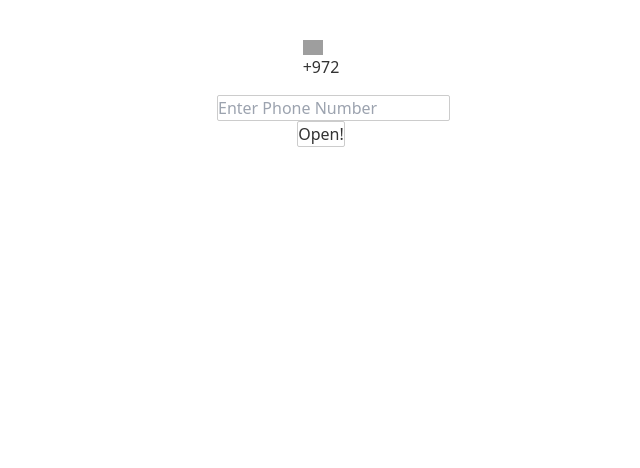
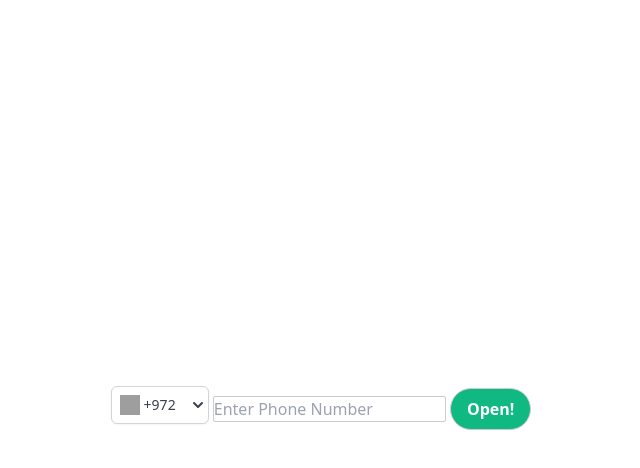
Before and after one commit to nivzelber/open-whatsapp-chat, a Svelte app: page / in a window 1280 px wide. Shown: the top 468 px of the page, without its empty margins (319-959 px from the left). Built offline with nearby package versions, Linux system fonts and the light colour scheme; grey boxes are pictures that could not be loaded.

Commit message:
do a whole lot of design stuff

```diff
--- a/src/App.svelte
+++ b/src/App.svelte
@@ -8,4 +8,24 @@
   @tailwind base;
   @tailwind components;
   @tailwind utilities;
+
+  :global(::-webkit-scrollbar) {
+    width: 2px;
+  }
+
+  :global(::-webkit-scrollbar-track) {
+    background: #f1f1f1;
+  }
+
+  :global(::-webkit-scrollbar-thumb) {
+    background: #888;
+  }
+
+  :global(::-webkit-scrollbar-thumb:hover) {
+    background: #555;
+  }
+
+  :global(body) {
+    overflow-y: hidden;
+  }
 </style>
--- a/src/country-codes.json
+++ b/src/country-codes.json
@@ -63,11 +63,6 @@
     "name": "Aruba",
     "dialCode": "297",
     "isoCode": "AW"
-  },
-  {
-    "name": "Ascension Island",
-    "dialCode": "247",
-    "isoCode": "AC"
   },
   {
     "name": "Australia",
--- a/src/whatsapp-form.svelte
+++ b/src/whatsapp-form.svelte
@@ -15,94 +15,114 @@
   }; // default option
   export let phoneNumber: number;
 
+  export let show = false;
+
   export let whatsappURL = "https://wa.me/";
 </script>
 
-<main>
-  <div class="dropdown">
-    <button class="dropbtn">
+<main class="flex h-screen" on:click={() => (show = false)}>
+  <div class="m-auto">
+    <!-- This example requires Tailwind CSS v2.0+ -->
+    <div
+      class="relative inline-block text-left"
+      on:click={e => {
+        e.stopImmediatePropagation();
+        show = !show;
+      }}
+    >
+      <div>
+        <button
+          type="button"
+          class="inline-flex justify-center w-full rounded-md border border-gray-300 shadow-sm px-1 py-1 bg-white text-sm font-medium text-gray-700 hover:bg-gray-50 focus:outline-none focus:ring-2 focus:ring-offset-2 focus:ring-offset-gray-100 focus:ring-green-500"
+          id="menu-button"
+          aria-expanded="true"
+          aria-haspopup="true"
+        >
+          <a href="#" class="text-gray-700 block px-1 py-1 text-sm" role="menuitem" tabindex="-1">
+            <div class="flex">
               <img
                 height="20"
                 width="20"
                 alt={selectedCountry.isoCode}
                 src={`https://www.countryflags.io/${selectedCountry.isoCode}/flat/32.png`}
               />
-      +{selectedCountry.dialCode}</button
+              <span class="ml-1">+{selectedCountry.dialCode}</span>
+            </div>
+          </a>
+          <!-- Heroicon name: solid/chevron-down -->
+          <svg
+            class="-mr-1 ml-2 h-5 w-5 m-auto"
+            xmlns="http://www.w3.org/2000/svg"
+            viewBox="0 0 20 20"
+            fill="currentColor"
+            aria-hidden="true"
           >
+            <path
+              fill-rule="evenodd"
+              d="M5.293 7.293a1 1 0 011.414 0L10 10.586l3.293-3.293a1 1 0 111.414 1.414l-4 4a1 1 0 01-1.414 0l-4-4a1 1 0 010-1.414z"
+              clip-rule="evenodd"
+            />
+          </svg>
+        </button>
+      </div>
 
-    <div class="dropdown-content">
+      <!--
+    Dropdown menu, show/hide based on menu state.
+
+    Entering: "transition ease-out duration-100"
+      From: "transform opacity-0 scale-95"
+      To: "transform opacity-100 scale-100"
+    Leaving: "transition ease-in duration-75"
+      From: "transform opacity-100 scale-100"
+      To: "transform opacity-0 scale-95"
+  -->
+      {#if show}
+        <div
+          class="origin-top-right absolute right-0 mt-2 rounded-md shadow-lg bg-white ring-1 ring-black ring-opacity-5 max-h-40 overflow-y-scroll focus:outline-none"
+          role="menu"
+          aria-orientation="vertical"
+          aria-labelledby="menu-button"
+          tabindex="-1"
+        >
+          <div class="py-1" role="none">
+            <!-- Active: "bg-gray-100 text-gray-900", Not Active: "text-gray-700" -->
             {#each countries as country}
-        <button
+              <a
+                href="#"
+                class="flex justify-start text-gray-700 pl-2 pr-6 py-2 text-sm hover:text-gray-900 hover:bg-gray-100"
+                role="menuitem"
+                tabindex="-1"
                 on:click={() => {
                   selectedCountry = country;
                 }}
               >
+                <div class="flex ">
                   <img
                     height="20"
                     width="20"
                     alt={country.isoCode}
                     src={`https://www.countryflags.io/${country.isoCode}/flat/32.png`}
                   />
-          +{country.dialCode}</button
-        >
+                  <span class="ml-1">+{country.dialCode}</span>
+                </div>
+              </a>
             {/each}
           </div>
         </div>
+      {/if}
+    </div>
+
     <input
       type="text"
       name="Phone Number"
+      class="focus:ring-2 focus:ring-offset-2 focus:ring-offset-gray-100 focus:ring-green-500"
       placeholder="Enter Phone Number"
       bind:value={phoneNumber}
     />
     <button
+      class="bg-green-500 hover:bg-green-700 text-white font-bold py-2 px-4 rounded-full"
       on:click={() => (window.location.href = whatsappURL + selectedCountry.dialCode + phoneNumber)}
       >Open!</button
     >
+  </div>
 </main>
-
-<style>
-  main {
-    text-align: center;
-    padding: 1em;
-    max-width: 240px;
-    margin: 0 auto;
-  }
-
-  .dropbtn {
-    /* background-color: #4caf50; */
-    /* color: white; */
-    padding: 16px;
-    font-size: 16px;
-    border: none;
-    cursor: pointer;
-  }
-
-  .dropdown {
-    position: relative;
-    display: inline-block;
-  }
-
-  .dropdown-content {
-    display: none;
-    position: absolute;
-    background-color: #f9f9f9;
-    min-width: 160px;
-    box-shadow: 0px 8px 16px 0px rgba(0, 0, 0, 0.2);
-    z-index: 1;
-  }
-
-  .dropdown-content button {
-    color: black;
-    padding: 12px 16px;
-    text-decoration: none;
-    display: block;
-  }
-
-  .dropdown-content button:hover {
-    background-color: #444;
-  }
-
-  .dropdown:hover .dropdown-content {
-    display: block;
-  }
-</style>
--- a/tailwind.config.js
+++ b/tailwind.config.js
@@ -10,7 +10,10 @@ module.exports = {
     extend: {}
   },
   variants: {
-    extend: {}
+    extend: {
+      display: ["hover"],
+      backgroundColor: ["hover"]
+    }
   },
   plugins: []
 };
```
Lines whose indentation alone changed are shown as unchanged.
